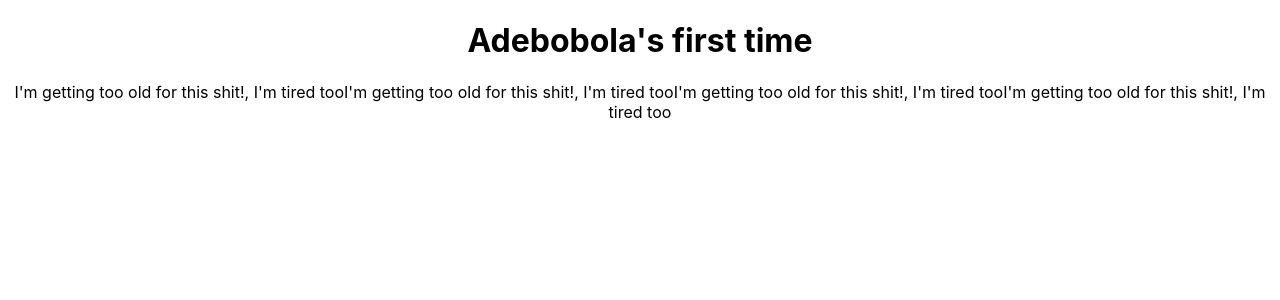
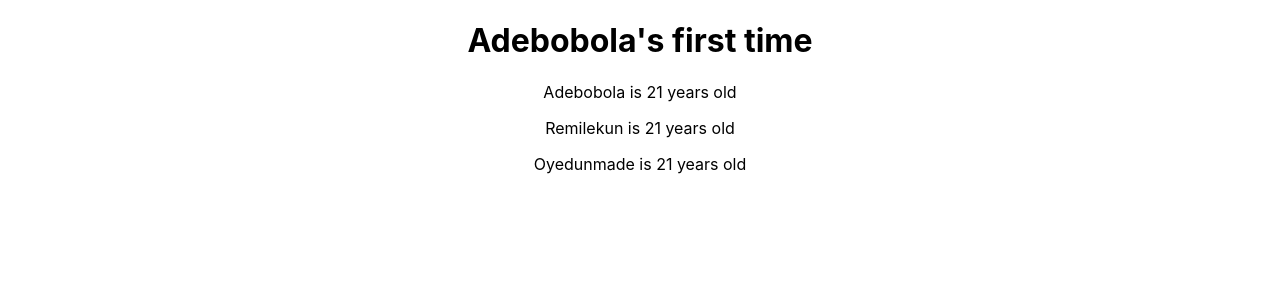
Before and after one commit to Adebobola01/react-guide, a React (Create React App) app: page / in a window 1280 px wide. Shown: the top 300 px of the page. Built offline with nearby package versions, Linux system fonts and the light colour scheme.

Commit message:
added dynamic content

```diff
--- a/src/App.js
+++ b/src/App.js
@@ -5,11 +5,9 @@ function App() {
   return (
     <div className="App">
       <h1>Adebobola's first time</h1>
-      <Person />
-      <Person/>
-      <Person/>
-      <Person/>
-
+      <Person name="Adebobola" age="21" />
+      <Person name="Remilekun" age="21" />
+      <Person name="Oyedunmade" age="21" />
     </div>
   );
 }
--- a/src/Person/Person.js
+++ b/src/Person/Person.js
@@ -1,5 +1,7 @@
-const person = () => {
-    return "I'm getting too old for this shit!, I'm tired too"
+import React from "react"
+
+const person = (props) => {
+    return <p> {props.name} is { props.age} years old </p>
 }
 
 export default person;
```
